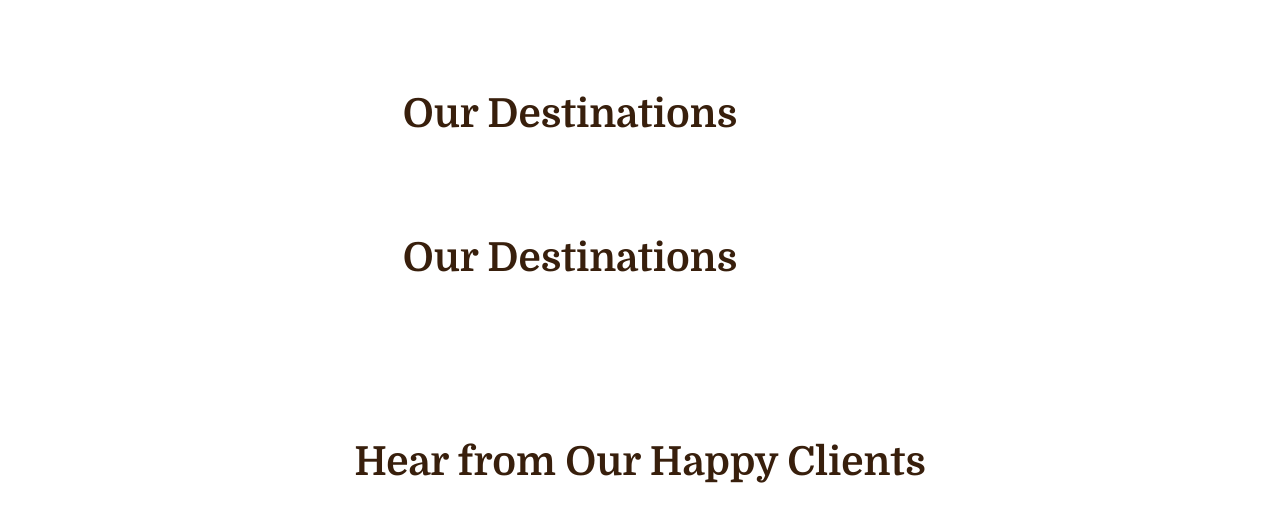
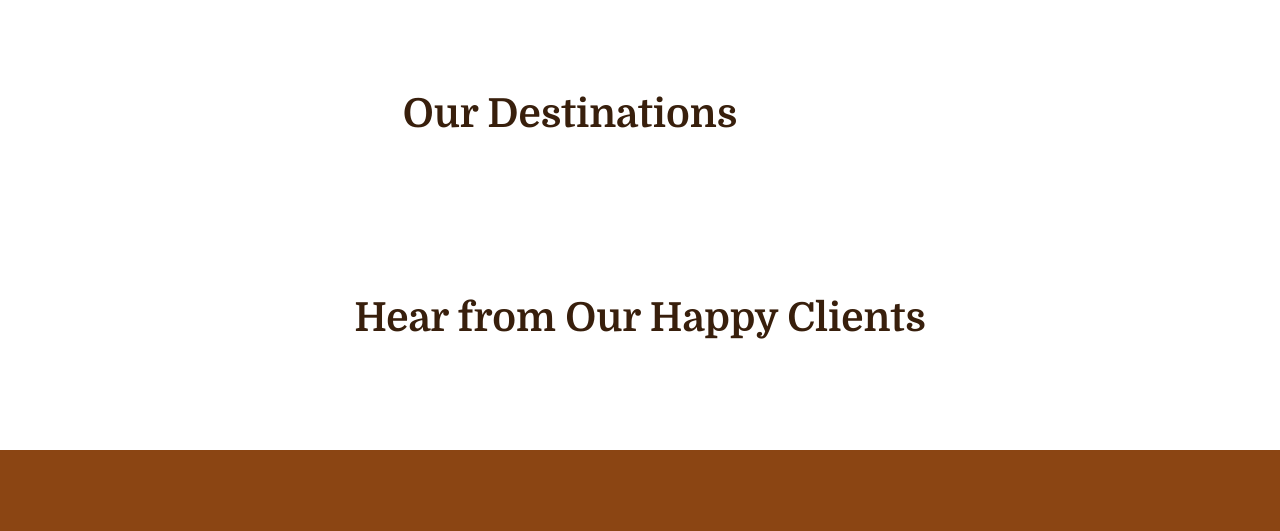
Before and after one commit to basithkunnath/Futuh-Web, a Django app: page / in a window 1280 px wide. Shown: the part 1147-1678 px from the top of the page. Run offline with Django 5.2, Linux system fonts and the light colour scheme; data that the repository does not hold is empty; parts of the project's set-up code (start-up, migrations or seed data) failed here and were passed over.

Commit message:
Desinations edited error fixed

```diff
--- /dev/null
+++ b/home/templatetags/custom_tags.py
@@ -0,0 +1,10 @@
+
+
+from django import template
+
+register = template.Library()
+
+@register.filter(name='group_by')
+def group_by(value, group_size):
+    """Groups a list into smaller lists of the specified size."""
+    return [value[i:i + group_size] for i in range(0, len(value), group_size)]
--- a/templates/index.html
+++ b/templates/index.html
@@ -1,5 +1,6 @@
 {% extends 'base.html' %}
 {% load static %}
+{% load custom_tags %}
 {% block content %}
 
 
@@ -218,11 +219,13 @@
 
 
 
+
+
 <section class="container destinations-section text-center my-5">
   <h1 class="mb-5 fw-bold section-title">Our Destinations</h1>
   <div id="destinationsCarousel" class="carousel slide" data-bs-ride="carousel">
     <div class="carousel-inner">
-      {% for group in view_destinations|slice:":3" %}
+      {% for group in view_destinations|group_by:3 %}
         <div class="carousel-item {% if forloop.first %}active{% endif %}">
           <div class="row">
             {% for destination in group %}
@@ -250,20 +253,6 @@
 
 
 
-<section class="container destinations-section text-center my-5">
-  <h1 class="mb-5 fw-bold section-title" data-aos="fade-up">Our Destinations</h1>
-  <div class="row mt-4">
-    {% for destination in view_destinations %}
-    <!-- First Row of Images -->
-    <div class="col-12 col-md-4 mb-3 position-relative" data-aos="fade-up">
-      <img src="{{ destination.destination_image.url }}" class="destination-image img-fluid" alt="Pyramids">
-      <h1 class="image-title">{{ destination.destination_name }}</h1>
-    </div>
-    {% endfor %}
-  </div>
-</section>
-
-
 {% include 'testimonial.html' %}
 
 
```
Also changed, not shown: home/templatetags/__init__.py (added). Lines whose indentation alone changed are shown as unchanged.
